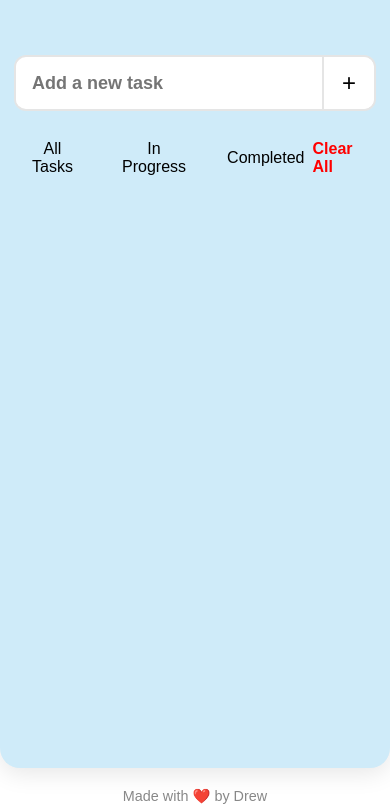
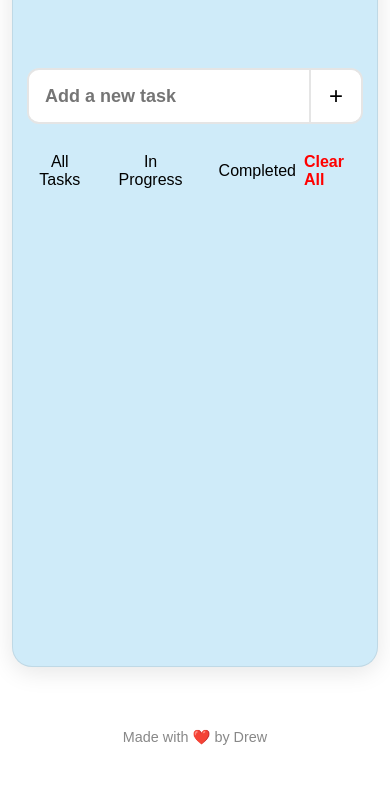
Before and after one commit to druiw/Miso, a plain HTML site: page index.html in a window 390 px wide. Shown: the part 125-930 px from the top of the page. After the commit the page ends 871 px from the top, so only its background shows below. Drawn offline with Linux system fonts and the light colour scheme.

Commit message:
mobile responsive update

```diff
--- a/index.html
+++ b/index.html
@@ -12,6 +12,7 @@
     <script src="script.js" defer></script>
   </head>
   <body>
+    <div class="page">
       <div class="container">
         <!-- Navbar -->
         <div class="navbar">
@@ -24,7 +25,11 @@
         <div class="content">
           <!-- Task Input -->
           <div class="task-input-container">
-          <input type="text" placeholder="Add a new task" class="task-input" />
+            <input
+              type="text"
+              placeholder="Add a new task"
+              class="task-input"
+            />
             <button class="add-task">+</button>
           </div>
           <!-- Status Bar -->
@@ -44,6 +49,8 @@
           </div>
         </div>
       </div>
+    </div>
+
     <footer>
       <p class="footer-text">Made with ❤️ by Drew</p>
     </footer>
--- a/style.css
+++ b/style.css
@@ -6,20 +6,33 @@ body {
   background-color: white;
 }
 
+.page {
+  padding: clamp(12px, 3vw, 28px);
+  box-sizing: border-box;
+}
+
 .container {
   display: flex;
   flex-direction: column;
   align-items: center;
   gap: 70px;
-  max-width: 100%;
+
+  /* Size & positioning */
+  width: 100%;
   max-width: 1800px;
-  height: 863px;
-  margin: 30px auto 0 auto;
+  min-height: 750px;
+  margin: 30px auto;
   padding: 1rem;
+
+  /* Styling */
   background-color: #cfebf9;
+  border: 1px solid rgba(0, 0, 0, 0.08);
   box-shadow: 0 5px 1.5rem rgba(0, 0, 0, 0.1);
   border-radius: 20px;
   box-sizing: border-box;
+
+  /* Make sure shadows/borders aren’t clipped */
+  overflow: visible;
 }
 
 .content {
```
Lines whose indentation alone changed are shown as unchanged.
